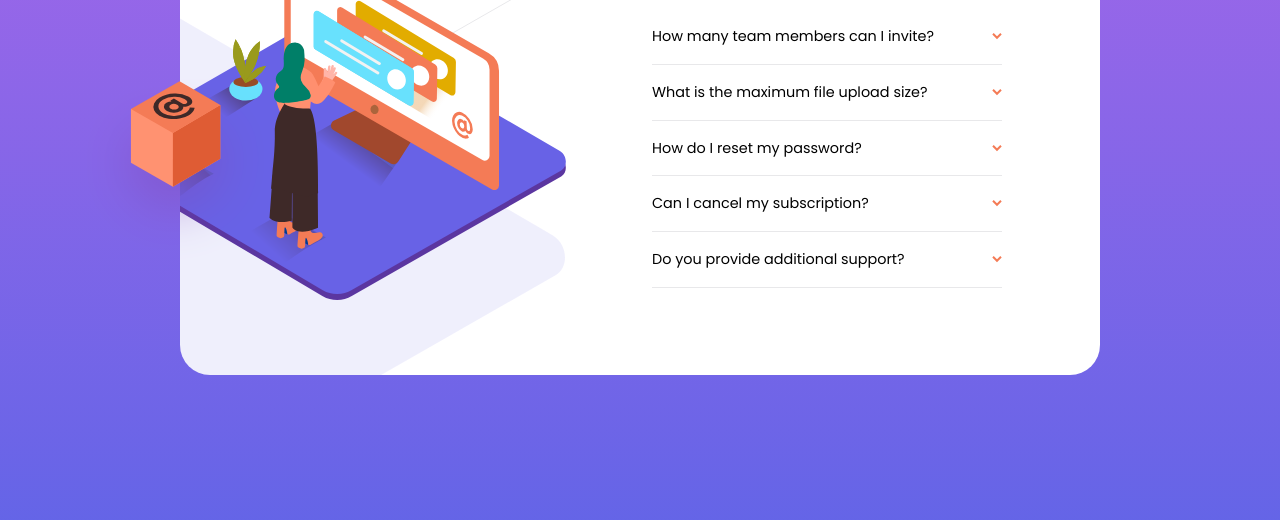
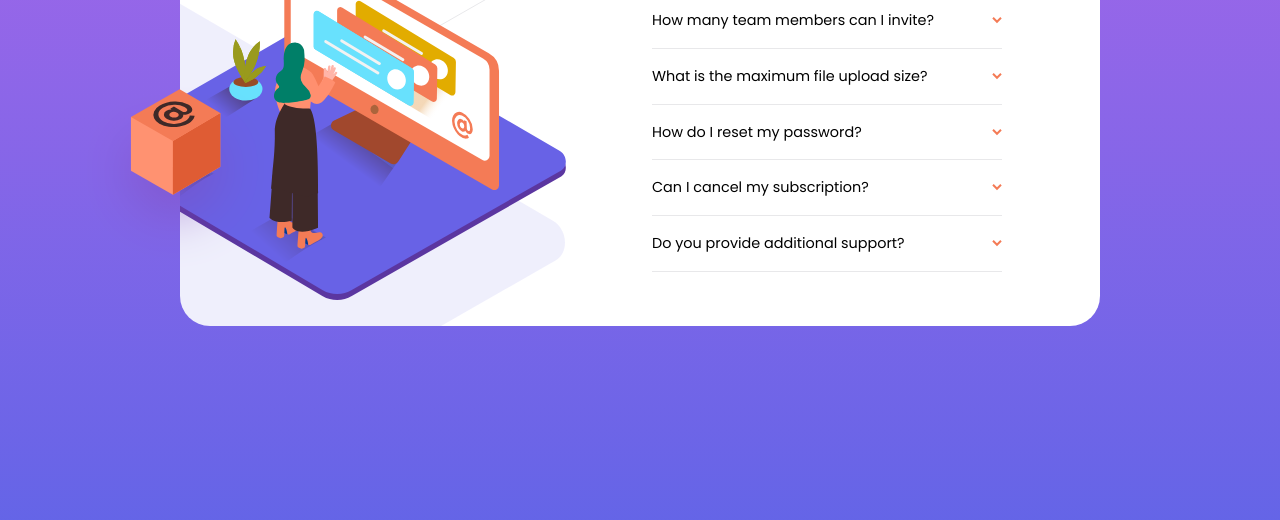
Before and after one commit to valekutce/Responsible-FAQ-Accordion_element, a plain HTML site: page index.html in a window 1280 px wide. Shown: the part 280-800 px from the top of the page. Drawn offline with Linux system fonts and the light colour scheme.

Commit message:
Update style.css

```diff
--- a/style.css
+++ b/style.css
@@ -31,7 +31,7 @@ body {
 .wrapper {
   background: white;
   border-radius: 30px;
-  height: 509px;
+  height: 411px;
   width: 920px;
   display: grid;
   grid-template-columns: 400px 1fr;
@@ -57,8 +57,7 @@ body {
 }
 
 .accordion__wrapper {
-  margin-top: 65px;
-
+  margin-top: 0px;
   display: flex;
   flex-direction: column;
 }
```
